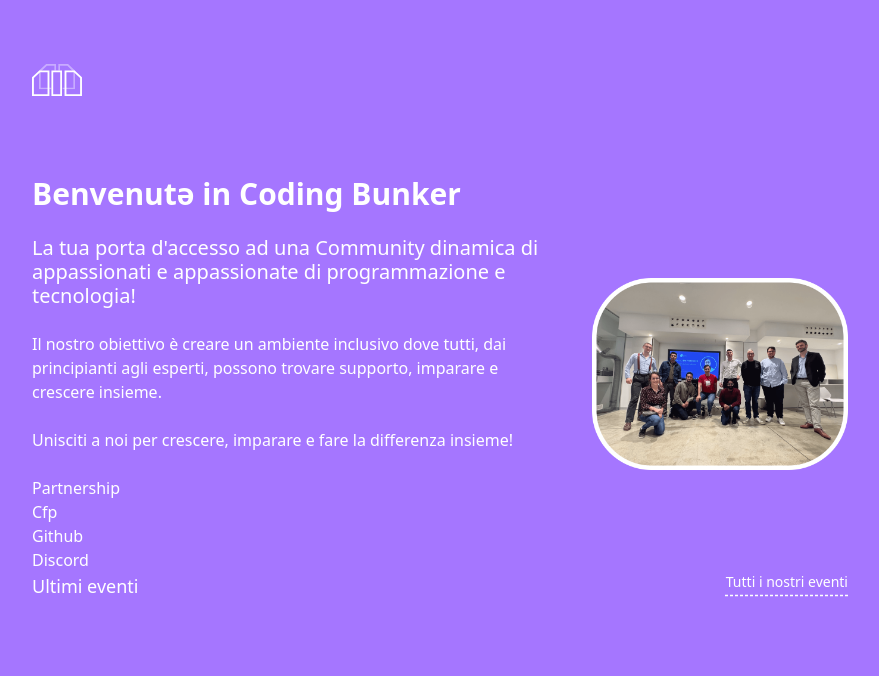
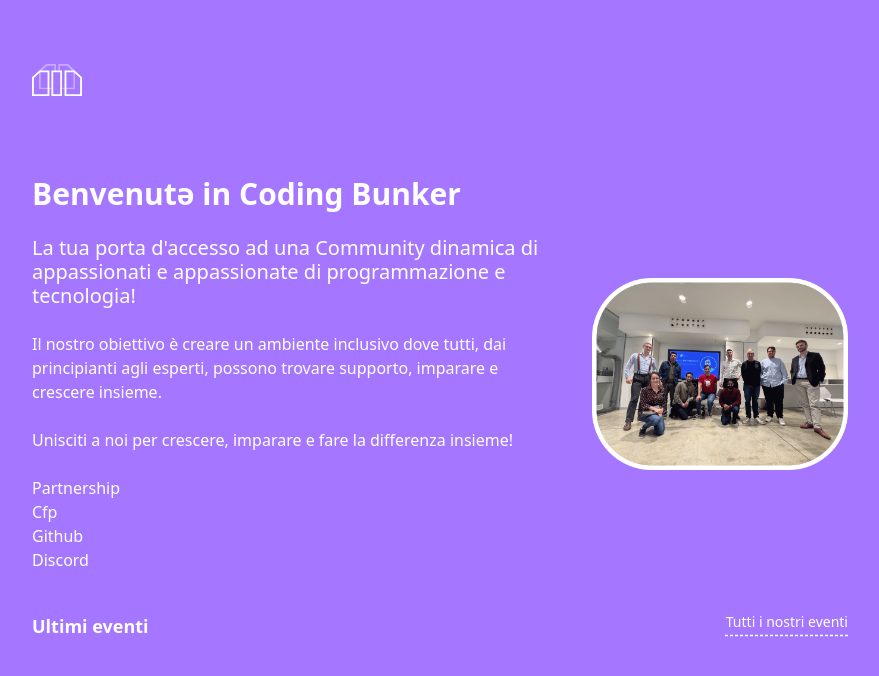
Before and after one commit to ludovicobesana/codingbunker-website, a Next.js app: page / in a window 1280 px wide. Shown: the top 676 px of the page, without its empty margins (200-1079 px from the left). Built offline with nearby package versions, Linux system fonts and the light colour scheme.

Commit message:
ultimi eventi

```diff
--- a/src/app/events/page.tsx
+++ b/src/app/events/page.tsx
@@ -1,8 +1,27 @@
 import NotionApiClient from "@/apiClient/NotionApiClient"
+import SingleEventCard from "@/components/SingleEventCard"
+import { PageObjectResponse } from "@notionhq/client/build/src/api-endpoints"
+import { Metadata } from "next"
+
+export const metadata: Metadata = {
+  title: 'Events | Coding bunker',
+  description: 'Coding Bunker Events',
+}
 
 export default async function Page() {
 
     const pageData = await NotionApiClient().fetchEvents()
 
-    return <h1>Hello, Next.js!</h1>
+    return <>
+      <h1 className="text-4xl font-bold mb-8">Tutti i nostri eventi</h1>
+
+      <article className="grid grid-cols-1 gap-4 sm:grid-cols-2 mx-auto">
+        {pageData.results.map((event : any) => (
+            <SingleEventCard
+              event={event as PageObjectResponse}
+              key={event.id}
+            />
+          ))}
+      </article>
+    </>
   }
--- a/src/app/page.tsx
+++ b/src/app/page.tsx
@@ -87,9 +87,9 @@
       </article>
 
       <article className="flex flex-col gap-8">
-        <header className="flex w-full flex-row justify-between gap-2">
+        <header className="flex w-full flex-row justify-between gap-2 mt-10">
 
-          <h3 className="text-lg">Ultimi eventi</h3>
+          <h3 className="text-lg font-bold">Ultimi eventi</h3>
           <Link
             href="/events"
             className="text-sm text-white underline decoration-dashed underline-offset-8"
--- a/src/app/team/page.tsx
+++ b/src/app/team/page.tsx
@@ -1,5 +1,6 @@
 import NotionApiClient from "@/apiClient/NotionApiClient"
 import { getPlainTextFromBlock } from "@/utils/NotionFormatter"
+import { Metadata } from "next"
 import Image from "next/image"
 
 const TeamMember : React.FC<any> =(props) =>{
@@ -12,6 +13,11 @@
       <p className="font-bold text-xl">{getPlainTextFromBlock(props?.properties?.["Name"])}</p>
       <p>{getPlainTextFromBlock(props?.properties?.["Description"])}</p>
   </div>
+}
+
+export const metadata: Metadata = {
+  title: 'Team | Coding bunker',
+  description: 'Coding Bunker Team',
 }
 
 export default async function Page() {
```
